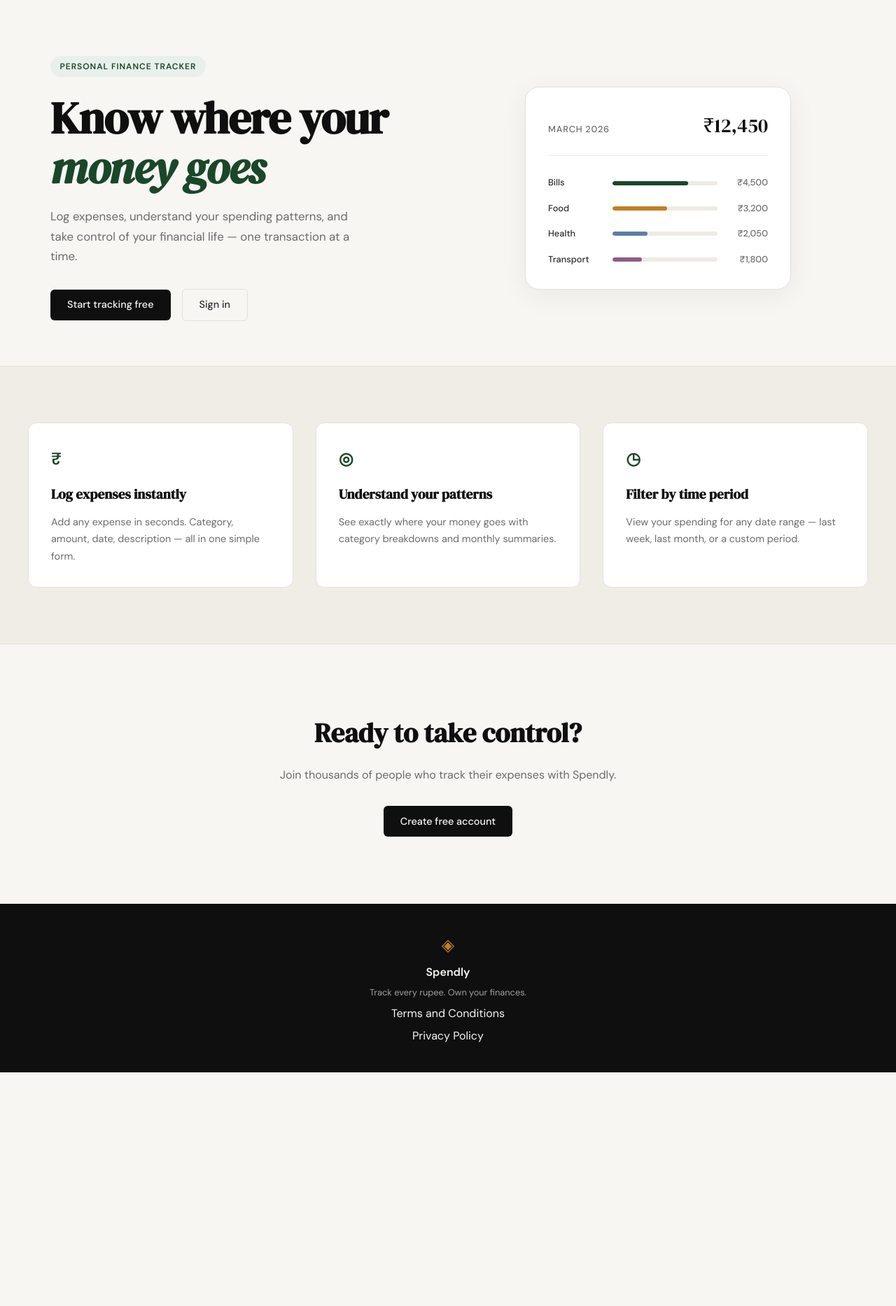
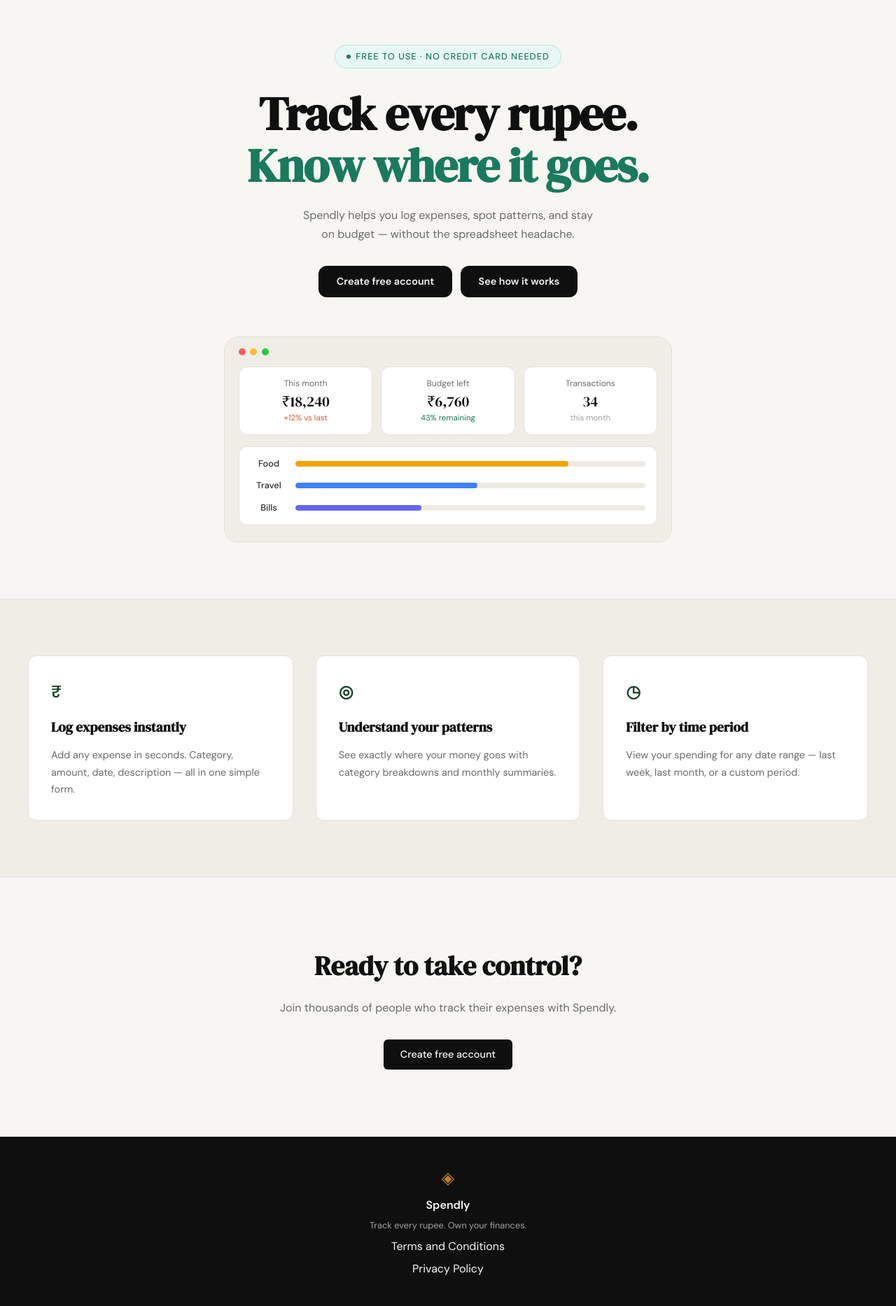
Before and after one commit to abhishek-saurav/spendly, a Flask app: page / in a window 1280 px wide. Shown: the part 61-1928 px from the top of the page at 70% size. Before the commit the page ends 1594 px from the top, so only its background shows below. Run offline with Flask 3, Linux system fonts and the light colour scheme.

Commit message:
landing: redesign hero section to match mockup

```diff
--- /dev/null
+++ b/static/css/landing.css
@@ -0,0 +1,200 @@
+/* ------------------------------------------------------------------ */
+/* Hero — new centered layout                                          */
+/* ------------------------------------------------------------------ */
+
+.hero {
+    display: flex;
+    flex-direction: column;
+    align-items: center;
+    text-align: center;
+    padding: 4rem 2rem 5rem;
+    max-width: 760px;
+    margin: 0 auto;
+    gap: 0;
+}
+
+.hero-badge {
+    display: inline-flex;
+    align-items: center;
+    gap: 0.45rem;
+    background: #e6f7f4;
+    color: #1a7a5e;
+    font-size: 0.8rem;
+    font-weight: 500;
+    padding: 0.35rem 1rem;
+    border-radius: 999px;
+    margin-bottom: 1.75rem;
+    border: 1px solid #b6e6db;
+}
+
+.hero-badge-dot {
+    width: 6px;
+    height: 6px;
+    border-radius: 50%;
+    background: #1a7a5e;
+    flex-shrink: 0;
+}
+
+.hero-title {
+    font-family: var(--font-display);
+    font-size: clamp(2.8rem, 6vw, 4.2rem);
+    line-height: 1.1;
+    letter-spacing: -0.02em;
+    color: var(--ink);
+    margin-bottom: 1.25rem;
+}
+
+.hero-title-teal {
+    display: block;
+    color: #1a7a5e;
+}
+
+.hero-subtitle {
+    font-size: 1rem;
+    color: var(--ink-muted);
+    line-height: 1.7;
+    max-width: 480px;
+    margin-bottom: 2rem;
+}
+
+.hero-actions {
+    display: flex;
+    gap: 0.75rem;
+    justify-content: center;
+    flex-wrap: wrap;
+    margin-bottom: 3.5rem;
+}
+
+.hero-actions .btn-primary,
+.hero-actions .btn-secondary {
+    background: var(--ink);
+    color: var(--paper);
+    padding: 0.7rem 1.6rem;
+    border-radius: var(--radius-md);
+    font-family: var(--font-body);
+    font-size: 0.9rem;
+    font-weight: 600;
+    border: none;
+    cursor: pointer;
+    transition: background 0.2s;
+    text-decoration: none;
+    display: inline-block;
+}
+
+.hero-actions .btn-primary:hover,
+.hero-actions .btn-secondary:hover {
+    background: #222;
+}
+
+/* ------------------------------------------------------------------ */
+/* App preview frame                                                   */
+/* ------------------------------------------------------------------ */
+
+.hero-preview {
+    width: 100%;
+    max-width: 640px;
+    background: #f0ede6;
+    border: 1px solid var(--border);
+    border-radius: var(--radius-lg);
+    padding: 1rem 1.25rem 1.5rem;
+}
+
+.preview-traffic-lights {
+    display: flex;
+    gap: 0.4rem;
+    margin-bottom: 1rem;
+}
+
+.tl {
+    width: 10px;
+    height: 10px;
+    border-radius: 50%;
+}
+
+.tl-red    { background: #ff5f57; }
+.tl-yellow { background: #febc2e; }
+.tl-green  { background: #28c840; }
+
+.preview-stats {
+    display: grid;
+    grid-template-columns: repeat(3, 1fr);
+    gap: 0.75rem;
+    margin-bottom: 1rem;
+}
+
+.stat-card {
+    background: var(--paper-card);
+    border: 1px solid var(--border);
+    border-radius: var(--radius-md);
+    padding: 0.85rem 1rem;
+}
+
+.stat-label {
+    font-size: 0.75rem;
+    color: var(--ink-muted);
+    margin-bottom: 0.3rem;
+}
+
+.stat-value {
+    font-family: var(--font-display);
+    font-size: 1.3rem;
+    color: var(--ink);
+    line-height: 1.1;
+}
+
+.stat-note {
+    font-size: 0.72rem;
+    margin-top: 0.2rem;
+}
+
+.stat-note-red  { color: #e05a2b; }
+.stat-note-teal { color: #1a7a5e; }
+.stat-note-gray { color: var(--ink-faint); }
+
+.preview-bars {
+    background: var(--paper-card);
+    border: 1px solid var(--border);
+    border-radius: var(--radius-md);
+    padding: 0.85rem 1rem;
+    display: flex;
+    flex-direction: column;
+    gap: 0.7rem;
+}
+
+.preview-bar-row {
+    display: grid;
+    grid-template-columns: 52px 1fr;
+    align-items: center;
+    gap: 0.75rem;
+}
+
+.preview-bar-label {
+    font-size: 0.8rem;
+    color: var(--ink-soft);
+    font-weight: 500;
+}
+
+.preview-bar-track {
+    height: 8px;
+    background: var(--border-soft);
+    border-radius: 999px;
+    overflow: hidden;
+}
+
+.preview-bar-fill {
+    height: 100%;
+    border-radius: 999px;
+}
+
+.bar-orange { background: #f0a500; }
+.bar-blue   { background: #3b82f6; }
+.bar-purple { background: #6366f1; }
+
+/* ------------------------------------------------------------------ */
+/* Responsive                                                          */
+/* ------------------------------------------------------------------ */
+
+@media (max-width: 600px) {
+    .preview-stats { grid-template-columns: 1fr; }
+    .hero-actions { flex-direction: column; align-items: center; }
+}
--- a/templates/landing.html
+++ b/templates/landing.html
@@ -2,59 +2,75 @@
 
 {% block title %}Spendly — Track Every Rupee{% endblock %}
 
+{% block head %}
+<link rel="stylesheet" href="{{ url_for('static', filename='css/landing.css') }}">
+{% endblock %}
+
 {% block content %}
 
 <section class="hero">
-    <div class="hero-inner">
-        <div class="hero-badge">Personal Finance Tracker</div>
+    <div class="hero-badge">
+        <span class="hero-badge-dot"></span>
+        Free to use · No credit card needed
+    </div>
+
     <h1 class="hero-title">
-            Know where your<br>
-            <em>money goes</em>
+        Track every rupee.
+        <span class="hero-title-teal">Know where it goes.</span>
     </h1>
+
     <p class="hero-subtitle">
-            Log expenses, understand your spending patterns,
-            and take control of your financial life —
-            one transaction at a time.
+        Spendly helps you log expenses, spot patterns, and stay<br>
+        on budget — without the spreadsheet headache.
     </p>
+
     <div class="hero-actions">
-            <a href="{{ url_for('register') }}" class="btn-primary">Start tracking free</a>
-            <a href="{{ url_for('login') }}" class="btn-ghost">Sign in</a>
+        <a href="{{ url_for('register') }}" class="btn-primary">Create free account</a>
+        <a href="#" class="btn-secondary">See how it works</a>
+    </div>
+
+    <div class="hero-preview">
+        <div class="preview-traffic-lights">
+            <span class="tl tl-red"></span>
+            <span class="tl tl-yellow"></span>
+            <span class="tl tl-green"></span>
+        </div>
+
+        <div class="preview-stats">
+            <div class="stat-card">
+                <div class="stat-label">This month</div>
+                <div class="stat-value">₹18,240</div>
+                <div class="stat-note stat-note-red">+12% vs last</div>
+            </div>
+            <div class="stat-card">
+                <div class="stat-label">Budget left</div>
+                <div class="stat-value">₹6,760</div>
+                <div class="stat-note stat-note-teal">43% remaining</div>
+            </div>
+            <div class="stat-card">
+                <div class="stat-label">Transactions</div>
+                <div class="stat-value">34</div>
+                <div class="stat-note stat-note-gray">this month</div>
             </div>
         </div>
-    <div class="hero-visual">
-        <div class="mock-card">
-            <div class="mock-card-header">
-                <span class="mock-label">March 2026</span>
-                <span class="mock-total">₹12,450</span>
+
+        <div class="preview-bars">
+            <div class="preview-bar-row">
+                <span class="preview-bar-label">Food</span>
+                <div class="preview-bar-track">
+                    <div class="preview-bar-fill bar-orange" style="width: 78%"></div>
                 </div>
-            <div class="mock-bars">
-                <div class="mock-bar-row">
-                    <span class="mock-cat">Bills</span>
-                    <div class="mock-bar-track">
-                        <div class="mock-bar" style="width: 72%"></div>
             </div>
-                    <span class="mock-amt">₹4,500</span>
+            <div class="preview-bar-row">
+                <span class="preview-bar-label">Travel</span>
+                <div class="preview-bar-track">
+                    <div class="preview-bar-fill bar-blue" style="width: 52%"></div>
                 </div>
-                <div class="mock-bar-row">
-                    <span class="mock-cat">Food</span>
-                    <div class="mock-bar-track">
-                        <div class="mock-bar mock-bar-2" style="width: 52%"></div>
             </div>
-                    <span class="mock-amt">₹3,200</span>
-                </div>
-                <div class="mock-bar-row">
-                    <span class="mock-cat">Health</span>
-                    <div class="mock-bar-track">
-                        <div class="mock-bar mock-bar-3" style="width: 33%"></div>
-                    </div>
-                    <span class="mock-amt">₹2,050</span>
-                </div>
-                <div class="mock-bar-row">
-                    <span class="mock-cat">Transport</span>
-                    <div class="mock-bar-track">
-                        <div class="mock-bar mock-bar-4" style="width: 28%"></div>
-                    </div>
-                    <span class="mock-amt">₹1,800</span>
+            <div class="preview-bar-row">
+                <span class="preview-bar-label">Bills</span>
+                <div class="preview-bar-track">
+                    <div class="preview-bar-fill bar-purple" style="width: 36%"></div>
                 </div>
             </div>
         </div>
```
Also changed, not shown: file.txt (+1 -17 lines). Lines whose indentation alone changed are shown as unchanged.
